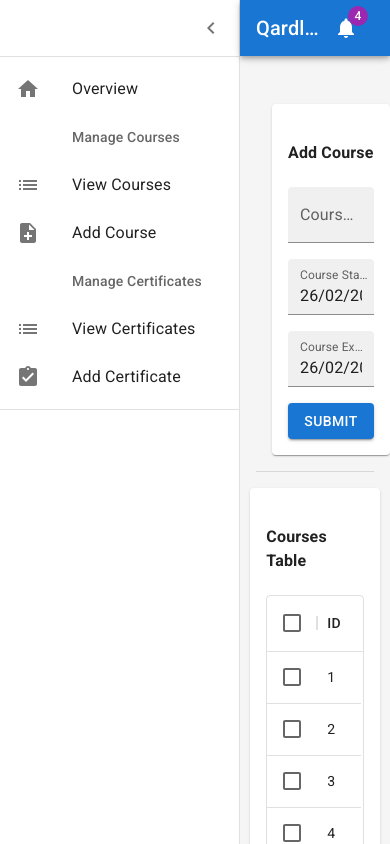
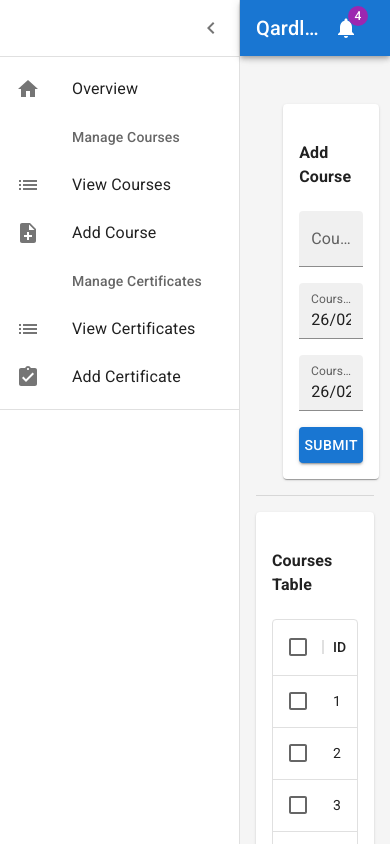
Before and after one commit to Brian-McK/QardlessWepApp, a React (Create React App) app in the folder create-react-app/: page / in a window 390 px wide. Built offline with nearby package versions, Linux system fonts and the light colour scheme.

Commit message:
fix responsivness on courses component containers

```diff
--- a/create-react-app/src/dashboard/courses/AddCourse.js
+++ b/create-react-app/src/dashboard/courses/AddCourse.js
@@ -33,7 +33,7 @@
   return (
     <>
       <Grid container justifyContent={"center"} spacing={2}>
-        <Grid item sm={12} md={6} lg={6}>
+      <Grid item xs={10} sm={8} md={6}>
           <Paper
             sx={{
               p: 2,
--- a/create-react-app/src/dashboard/courses/CoursesTable.js
+++ b/create-react-app/src/dashboard/courses/CoursesTable.js
@@ -52,7 +52,7 @@
   return (
     <>
       <Grid container justifyContent={"center"}>
-        <Grid item sm={12} md={9}>
+        <Grid item xs={12} md={9}>
           <Paper
             sx={{
               p: 2,
```
